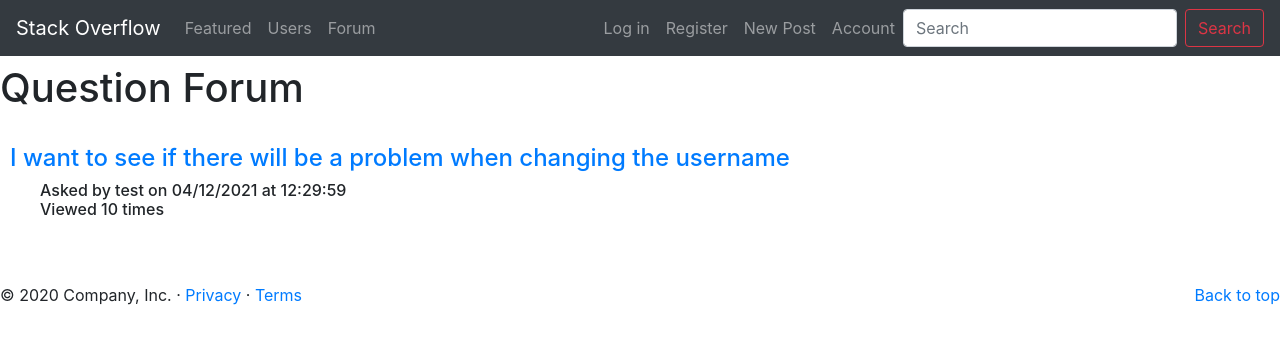
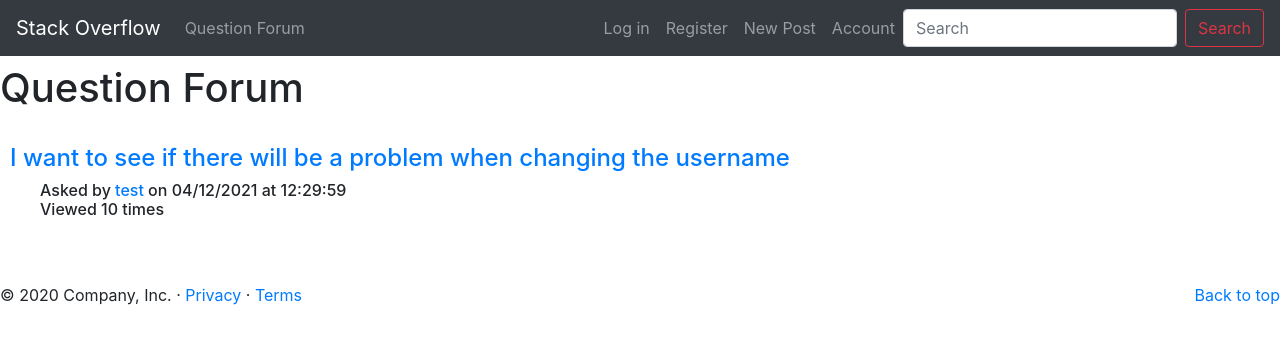
Before and after one commit to RamB98/SOEN-341, a Flask app: page /forum in a window 1280 px wide. Shown: the top 344 px of the page. Run offline with Flask 2, Linux system fonts and the light colour scheme; data comes from the database, SQL or seed files in the repository; both versions use the stored data as it was after the commit; parts of the project's set-up code (start-up, migrations or seed data) failed here and were passed over; some libraries are stand-ins or nearby versions.

Commit message:
Every user can be clicked. Removed featured and users from top bar.

```diff
--- a/app/templates/Forum.html
+++ b/app/templates/Forum.html
@@ -16,8 +16,7 @@
 			<a class="text" style="margin-left: 10px" href="{{ url_for('viewquestion_page') }}?question={{ q.title }}">{{ q.title }}</a>
     </h4>
     <h6>
-    	<p class="text" style="margin-left: 40px">Asked by {{q.username}} on {{ q.questionaskdate}}<br>Viewed {{q.viewCount}} times</p>
-    </h6>
+		<p class="text" style="margin-left: 40px">Asked by <a href="{{ url_for('account_page') }}?user={{q.username}}">{{q.username}}</a> on {{ q.questionaskdate}}<br>Viewed {{q.viewCount}} times</p>    </h6>
       <br>
 
 		{% endfor %}
--- a/app/templates/base.html
+++ b/app/templates/base.html
@@ -46,15 +46,9 @@
         </button>
         <div class="collapse navbar-collapse" id="navbarCollapse">
           <ul class="navbar-nav mr-auto">
-            <li class="nav-item">
-              <a class="nav-link" href="">Featured</a>
-            </li>
-            <li class="nav-item">
-              <a class="nav-link" href="">Users</a>
-            </li>
             <li>
               <a class="nav-item nav-link" href="{{ url_for('forum_page') }}"
-                >Forum</a
+                >Question Forum</a
               >
             </li>
           </ul>
```
Also changed, not shown: app/stackoverflow.db.
